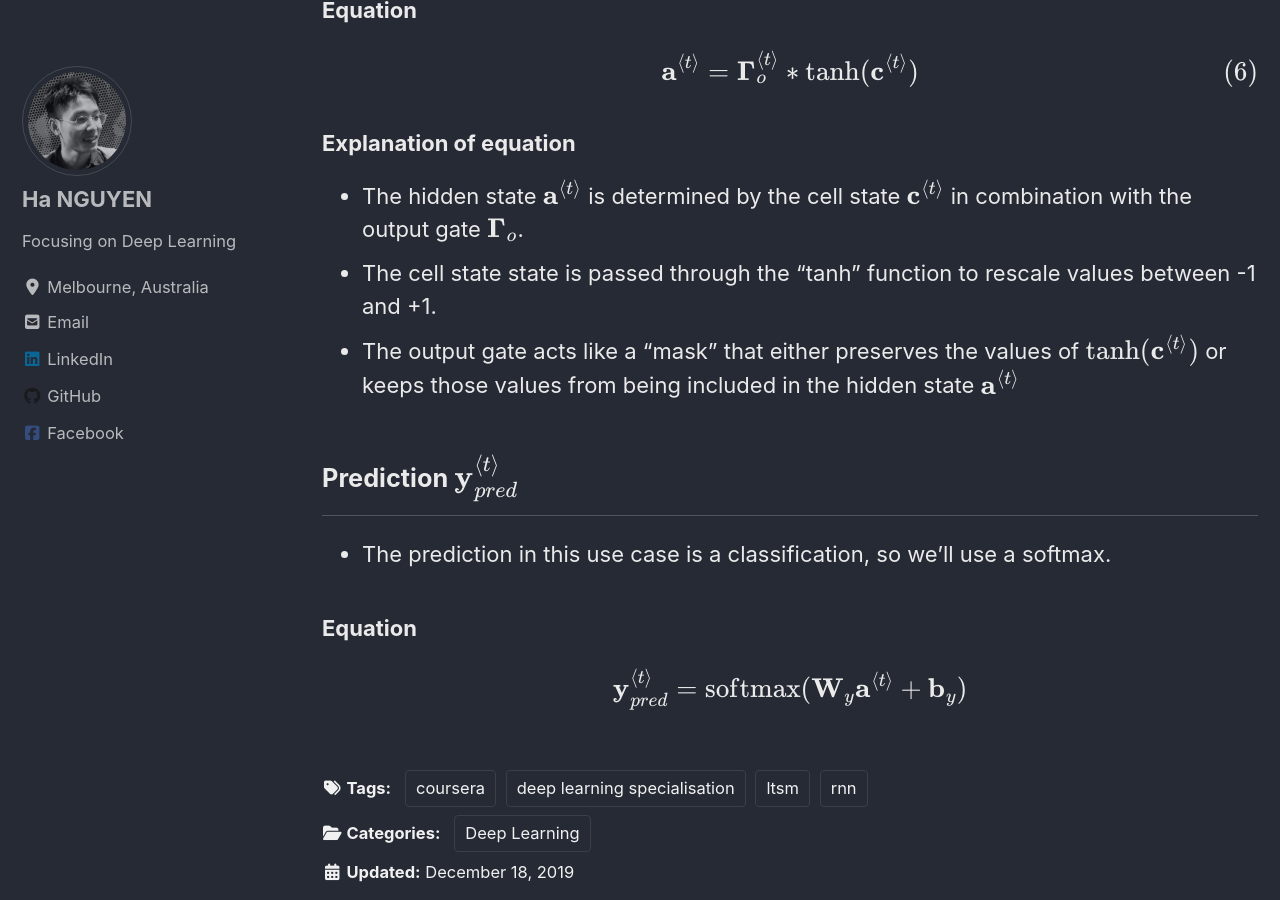
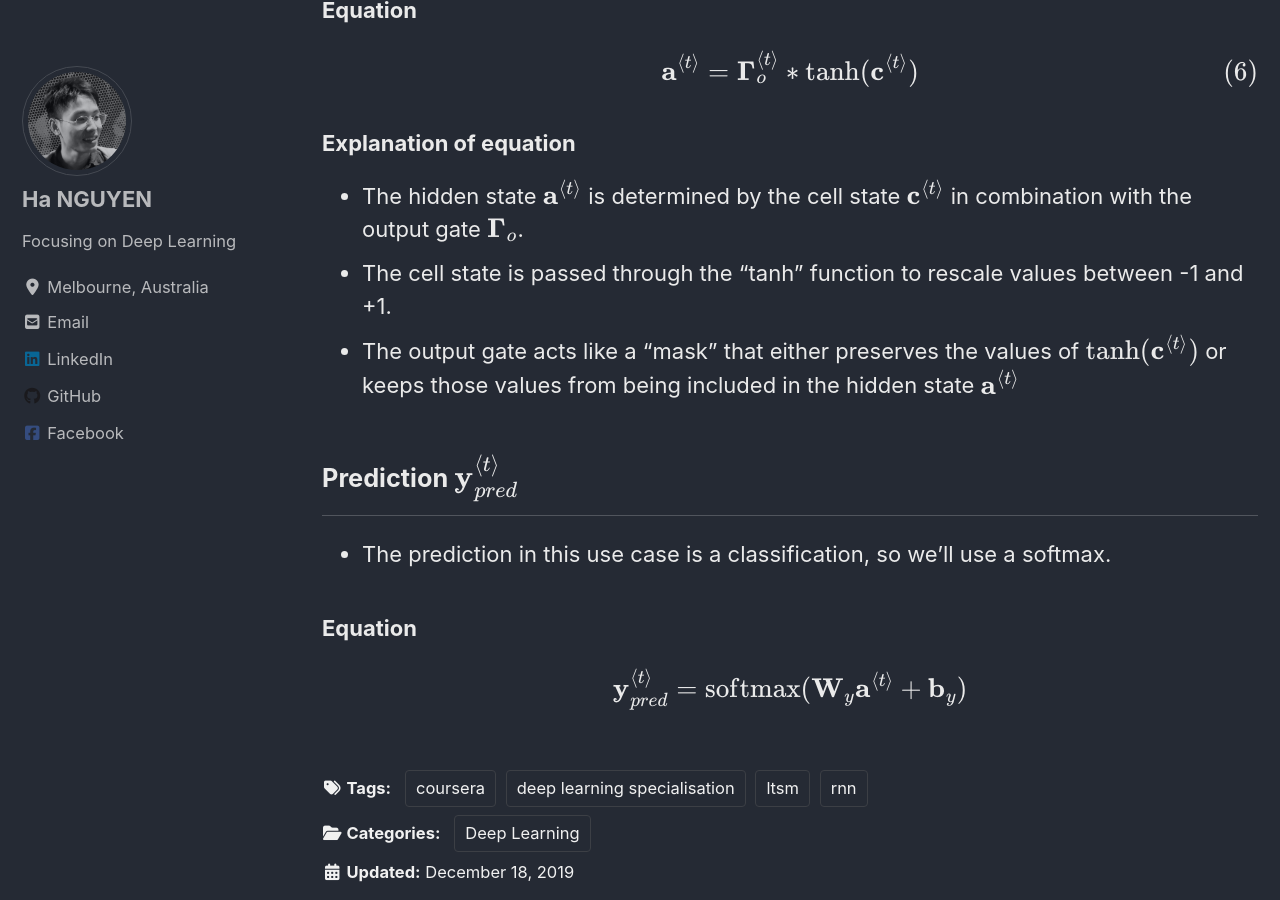
Before and after one commit to datasciblog/datasciblog.github.io, a Jekyll site: the page built from _posts/2019-12-18-DL-02-understanding-lstm.md, in a window 1280 px wide and 900 px high, scrolled down 6246 px. Built offline with Jekyll 4.4.1, drawn with Linux system fonts in a browser that asks for light colours; cached includes are drawn as plain includes; nearby versions of some CDN libraries; formulas are drawn with MathJax 3.

Commit message:
Update 2019-12-18-DL-02-understanding-lstm.md

```diff
--- a/_posts/2019-12-18-DL-02-understanding-lstm.md
+++ b/_posts/2019-12-18-DL-02-understanding-lstm.md
@@ -124,7 +124,7 @@ $$ \mathbf{a}^{\langle t \rangle} = \mathbf{\Gamma}_o^{\langle t \rangle} * \tan
 
 ### Explanation of equation
 * The hidden state $\mathbf{a}^{\langle t \rangle}$ is determined by the cell state $\mathbf{c}^{\langle t \rangle}$ in combination with the output gate $\mathbf{\Gamma}_{o}$.
-* The cell state state is passed through the "tanh" function to rescale values between -1 and +1.
+* The cell state is passed through the "tanh" function to rescale values between -1 and +1.
 * The output gate acts like a "mask" that either preserves the values of $\tanh(\mathbf{c}^{\langle t \rangle})$ or keeps those values from being included in the hidden state $\mathbf{a}^{\langle t \rangle}$
 
 ## Prediction $\mathbf{y}^{\langle t \rangle}_{pred}$
```
